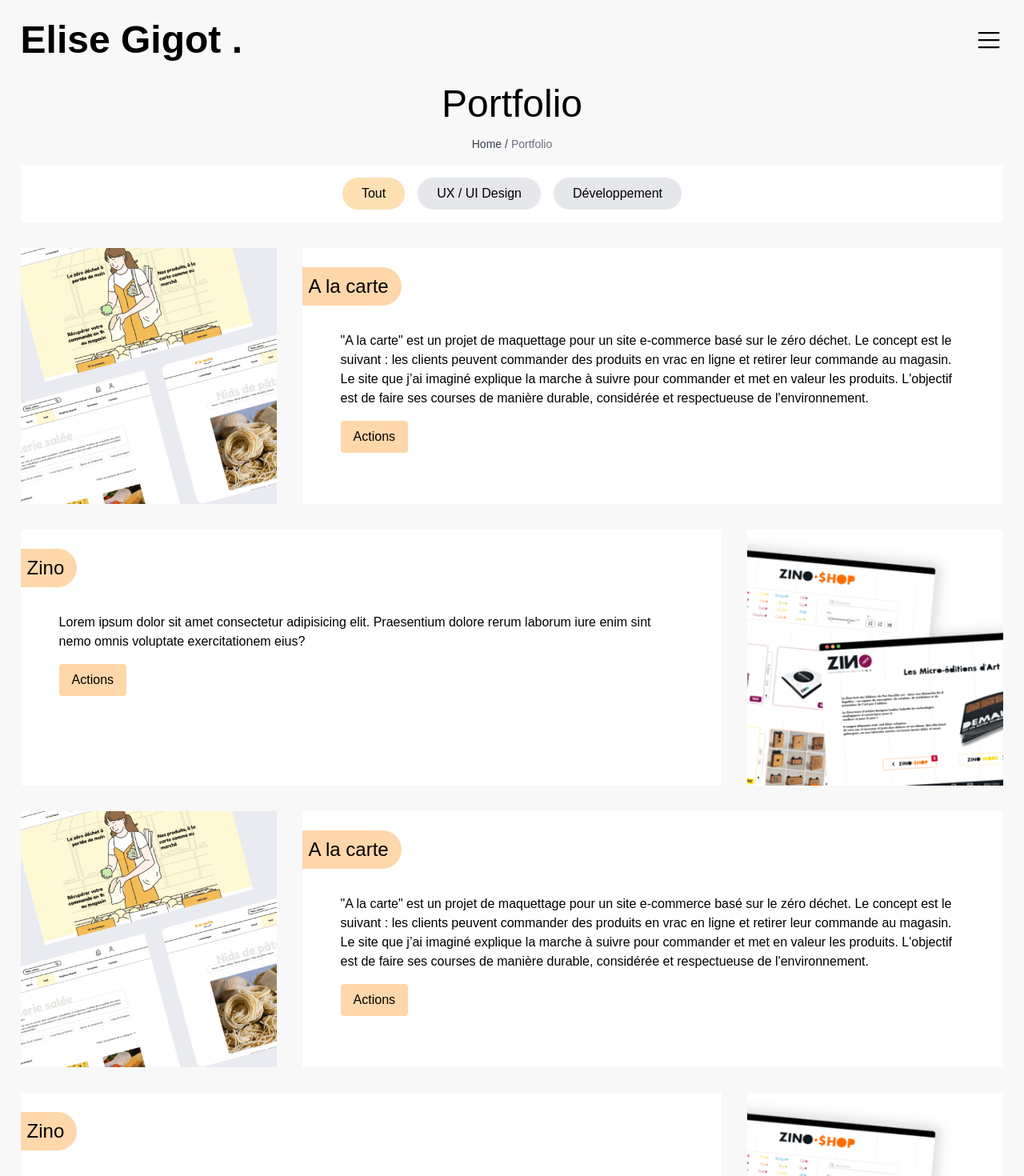
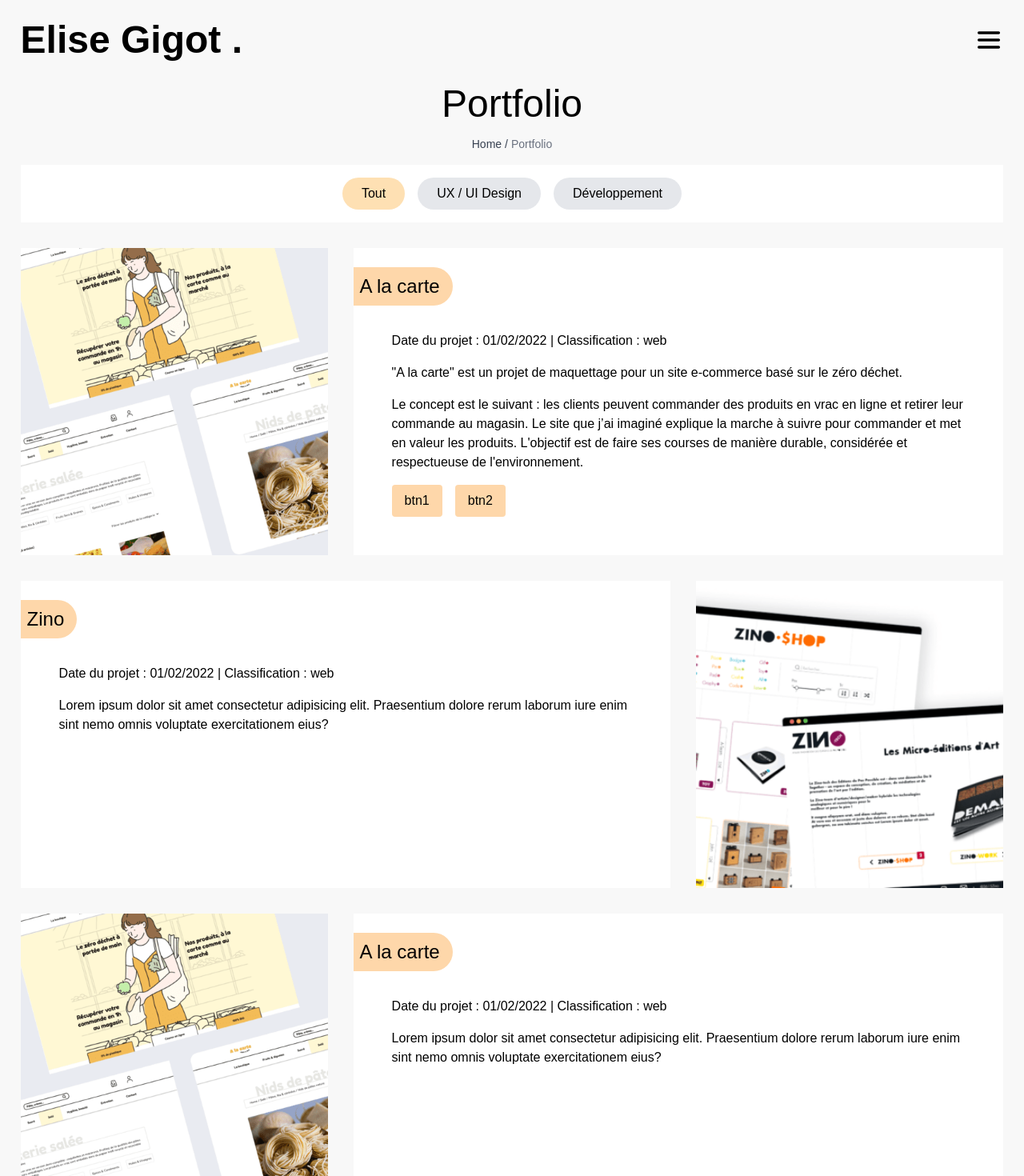
Before and after one commit to elisedu37/portfolio, a React (Create React App) app: page /portfolio/projects in a window 1280 px wide. Shown: the top 1470 px of the page at 80% size. Built offline with nearby package versions, Linux system fonts and the light colour scheme.

Commit message:
projects + 404 + max-w

```diff
--- a/src/App.js
+++ b/src/App.js
@@ -5,7 +5,7 @@ import About from './pages/About';
 import Home from './pages/Home';
 import Projects from './pages/Projects';
 import Legacy from './pages/Legacy';
-import InvalidePage from './components/InvalidePage';
+import InvalidePage from './pages/InvalidePage';
 // Composants
 import NavBar from './components/NavBar';
 import Footer from './components/Footer';
--- a/src/components/Footer.js
+++ b/src/components/Footer.js
@@ -5,7 +5,7 @@ import { Link } from 'react-router-dom';
 
 const Footer = () => {
     return (
-        <footer className='pt-8'>
+        <footer className='pt-8 m-auto max-w-screen-2xl'>
             <div className='w-full mx-auto md:flex md:items-center md:justify-between'>
                 <span>
                     © 2023 Elise GIGOT. | Tous droits réservés. |<Link to='/legacy'> Mentions légales</Link>
@@ -17,10 +17,10 @@ const Footer = () => {
                         target='_blank'
                         rel='noreferrer'
                     >
-                        <LinkedinLogo size={24} />
+                        <LinkedinLogo size={32} />
                     </a>
                     <a href='https://github.com/elisedu37' className='instagram' target='_blank' rel='noreferrer'>
-                        <GithubLogo size={24} />
+                        <GithubLogo size={32} />
                     </a>
                 </div>
             </div>
--- a/src/components/NavBar.js
+++ b/src/components/NavBar.js
@@ -18,11 +18,13 @@ const NavBar = () => {
 
     return (
         <div className='relative pb-4'>
-            <div className='sticky top-0 z-50 flex items-center justify-between w-full m-auto'>
+            <div className='sticky top-0 z-50 flex items-center justify-between w-full m-auto max-w-screen-2xl'>
                 <Link to='/' onClick={() => setIsOpen(false)}>
                     <span className='text-5xl not-italic font-semibold font-dancing'>Elise Gigot .</span>
                 </Link>
-                <div onClick={toggleMenu}>{isOpen ? <X size={36} /> : <List size={36} />}</div>
+                <div onClick={toggleMenu}>
+                    {isOpen ? <X size={36} weight='bold' /> : <List size={36} weight='bold' />}
+                </div>
             </div>
 
             <Transition
--- /dev/null
+++ b/src/components/ProjectCard.js
@@ -0,0 +1,32 @@
+const ProjectCard = ({ project, index }) => {
+    return (
+        <div
+            key={project.id}
+            className={`flex flex-col lg:flex-row gap-8 items-stretch ${index % 2 === 1 ? 'lg:flex-row-reverse' : ''}`}
+        >
+            <div className='w-full h-64 lg:w-96 lg:h-96'>
+                <img src={project.image} alt='portfolio' className='object-cover w-full h-64 lg:w-96 lg:h-96' />
+            </div>
+            <div className='flex flex-col items-start flex-1 w-full gap-4 p-0 pt-6 bg-white'>
+                <h2>{project.title}</h2>
+                <div className='flex flex-col gap-4 px-12 py-4'>
+                    <p>Date du projet : 01/02/2022 | Classification : web</p>
+                    {project?.description?.map((desc, index) => {
+                        return <p key={index}>{desc}</p>;
+                    })}
+                    <div className='flex gap-4'>
+                        {project?.actions?.map((action) => {
+                            return (
+                                <button className='px-4 py-2 bg-orange-200 rounded w-fit' key={action.id}>
+                                    {action.text}
+                                </button>
+                            );
+                        })}
+                    </div>
+                </div>
+            </div>
+        </div>
+    );
+};
+
+export default ProjectCard;
--- a/src/data/projects.js
+++ b/src/data/projects.js
@@ -7,32 +7,32 @@ export const projects = [
         id: 'carte',
         title: 'A la carte',
         category: 'UX / UI Design',
-        description:
-            '"A la carte" est un projet de maquettage pour un site e-commerce basé sur le zéro déchet. Le concept est le suivant : les clients peuvent commander des produits en vrac en ligne et retirer leur commande au magasin. Le site que j’ai imaginé explique la marche à suivre pour commander et met en valeur les produits. L\'objectif est de faire ses courses de manière durable, considérée et respectueuse de l\'environnement. ',
+        description: [
+            '"A la carte" est un projet de maquettage pour un site e-commerce basé sur le zéro déchet. ',
+            "Le concept est le suivant : les clients peuvent commander des produits en vrac en ligne et retirer leur commande au magasin. Le site que j’ai imaginé explique la marche à suivre pour commander et met en valeur les produits. L'objectif est de faire ses courses de manière durable, considérée et respectueuse de l'environnement. ",
+        ],
         image: carte,
+        actions: [
+            { id: 'btn1', text: 'btn1' },
+            { id: 'btn2', text: 'btn2' },
+        ],
     },
     {
         id: 'zino',
         title: 'Zino',
         category: 'Développement',
-        description:
+        description: [
             'Lorem ipsum dolor sit amet consectetur adipisicing elit. Praesentium dolore rerum laborum iure enim sint nemo omnis voluptate exercitationem eius?',
+        ],
         image: zino,
     },
     {
         id: 'carte2',
         title: 'A la carte',
         category: 'UX / UI Design',
-        description:
-            '"A la carte" est un projet de maquettage pour un site e-commerce basé sur le zéro déchet. Le concept est le suivant : les clients peuvent commander des produits en vrac en ligne et retirer leur commande au magasin. Le site que j’ai imaginé explique la marche à suivre pour commander et met en valeur les produits. L\'objectif est de faire ses courses de manière durable, considérée et respectueuse de l\'environnement. ',
+        description: [
+            'Lorem ipsum dolor sit amet consectetur adipisicing elit. Praesentium dolore rerum laborum iure enim sint nemo omnis voluptate exercitationem eius?',
+        ],
         image: carte,
     },
-    {
-        id: 'zino2',
-        title: 'Zino',
-        category: 'Développement',
-        description:
-            'Lorem ipsum dolor sit amet consectetur adipisicing elit. Praesentium dolore rerum laborum iure enim sint nemo omnis voluptate exercitationem eius?',
-        image: zino,
-    },
 ];
--- a/src/index.css
+++ b/src/index.css
@@ -2,6 +2,7 @@
 @tailwind components;
 @tailwind utilities;
 @import url('https://fonts.googleapis.com/css2?family=Dancing+Script&display=swap');
+@import url('https://fonts.googleapis.com/css2?family=Nunito&display=swap');
 
 @layer components {
     html {
--- /dev/null
+++ b/src/pages/InvalidePage.js
@@ -0,0 +1,24 @@
+const InvalidePage = () => {
+    return (
+        <section className='flex h-[calc(100vh-200px)] items-center justify-center p-5 w-full'>
+            <div className='text-center'>
+                <div className='inline-flex p-4 bg-yellow-100 rounded-full'>
+                    <div className='p-4 bg-yellow-200 rounded-full stroke-yellow-600'>
+                        <svg className='w-16 h-16' viewBox='0 0 28 28' fill='none' xmlns='http://www.w3.org/2000/svg'>
+                            <path
+                                d='M14.0002 9.33337V14M14.0002 18.6667H14.0118M25.6668 14C25.6668 20.4434 20.4435 25.6667 14.0002 25.6667C7.55684 25.6667 2.3335 20.4434 2.3335 14C2.3335 7.55672 7.55684 2.33337 14.0002 2.33337C20.4435 2.33337 25.6668 7.55672 25.6668 14Z'
+                                stroke-width='2'
+                                stroke-linecap='round'
+                                stroke-linejoin='round'
+                            ></path>
+                        </svg>
+                    </div>
+                </div>
+                <h1 className='mt-5 text-[36px] font-bold text-slate-800 lg:text-[50px]'>Erreur 404</h1>
+                <p className='mt-5 text-slate-600 lg:text-lg'> Désolé, la page que vous recherchez est introuvable.</p>
+            </div>
+        </section>
+    );
+};
+
+export default InvalidePage;
--- a/src/pages/Projects.js
+++ b/src/pages/Projects.js
@@ -5,6 +5,7 @@ import Breadcrumb from '../components/Breadcrumb';
 import Categories from '../components/Categories';
 // Datas
 import { projects } from '../data/projects';
+import ProjectCard from '../components/ProjectCard';
 
 const Projects = () => {
     const [activeCategory, setActiveCategory] = useState('');
@@ -31,7 +32,7 @@ const Projects = () => {
                 <Breadcrumb />
             </div>
 
-            <section id='projects' className='flex flex-col gap-8'>
+            <section id='projects' className='flex flex-col gap-8 m-auto max-w-screen-2xl'>
                 <Categories
                     categories={categories}
                     setActiveCategory={setActiveCategory}
@@ -40,23 +41,7 @@ const Projects = () => {
 
                 <div className='flex flex-col flex-wrap w-full max-w-full gap-8'>
                     {visibledProjects.map((project, index) => (
-                        <div
-                            key={project.id}
-                            className={`flex flex-col md:flex-row gap-8 ${
-                                index % 2 === 1 ? 'md:flex-row-reverse' : ''
-                            }`}
-                        >
-                            <div className='w-full md:w-80 h-80'>
-                                <img src={project.image} alt='portfolio' className='object-cover w-full md:w-80 h-80' />
-                            </div>
-                            <div className='flex flex-col items-start flex-1 w-full gap-4 p-0 pt-6 bg-white'>
-                                <h2>{project.title}</h2>
-                                <div className='flex flex-col gap-4 px-12 py-4'>
-                                    <p>{project.description}</p>
-                                    <button className='px-4 py-2 bg-orange-200 rounded w-fit'>Actions</button>
-                                </div>
-                            </div>
-                        </div>
+                        <ProjectCard key={index} project={project} index={index} />
                     ))}
 
                     {visibleProjects < displayedProjects.length && (
--- a/tailwind.config.js
+++ b/tailwind.config.js
@@ -6,6 +6,12 @@ module.exports = {
             fontFamily: {
                 dancing: ['Dancing Script', 'sans-serif'],
             },
+            width: {
+              '128': '32rem',
+            },
+            height: {
+              '128': '32rem',
+            }
         },
     },
     plugins: [],
```
Also changed, not shown: src/components/InvalidePage.js (deleted, +0 -31 lines).
